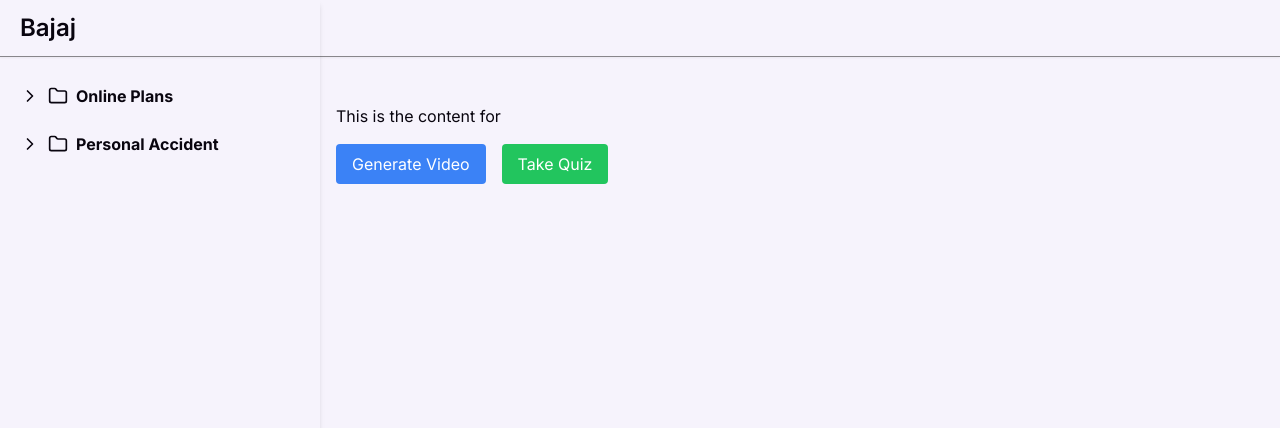
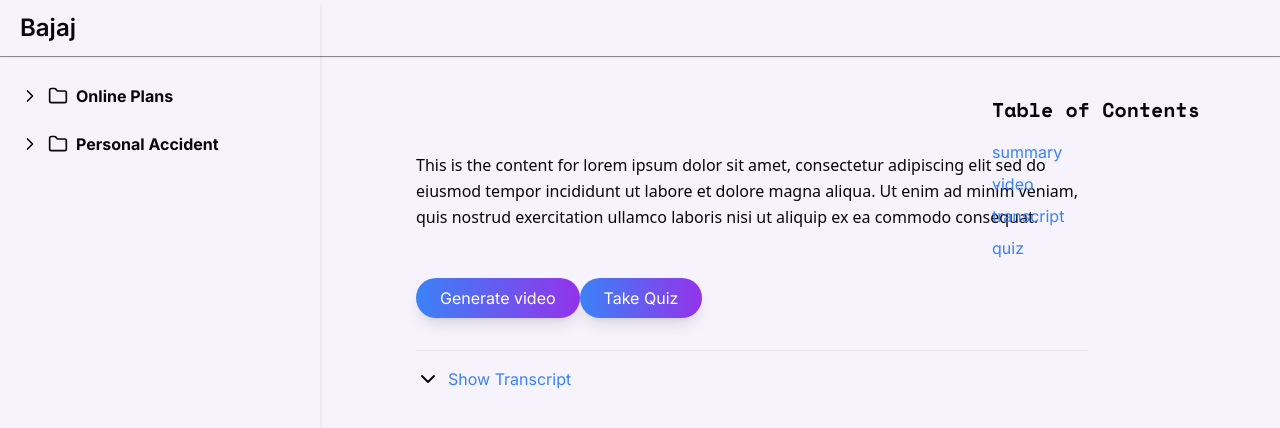
Before and after one commit to MihirRajeshPanchal/Bajaj-FinServ-HackRX-5.0, a Next.js app in the folder frontend/: page /home in a window 1280 px wide. Shown: the top 428 px of the page. Built offline with nearby package versions, Linux system fonts and the light colour scheme.

Commit message:
transcipt and toc

```diff
--- /dev/null
+++ b/frontend/app/home/[...slug]/_components/tableOfContents.tsx
@@ -0,0 +1,36 @@
+"use client";
+
+import React from "react";
+import { Space_Mono } from 'next/font/google';
+import { cn } from '@/lib/utils';
+
+type TableOfContentsProps = {
+  content: string;
+};
+
+const font = Space_Mono({
+  subsets: ["latin"],
+  weight: ["400", "700"],
+});
+
+const TableOfContents: React.FC<TableOfContentsProps> = ({ content }) => {
+  // This is a simple implementation. Adjust it as per your content structure.
+  const toc = ["summary", "video", "transcript", "quiz"];
+
+  return (
+    <div className="w-64 fixed top-24 right-8 rounded-lg">
+      <h2 className={cn("text-xl font-bold mb-4", font.className)}>Table of Contents</h2>
+      <ul className="space-y-2">
+        {toc.map((item, index) => (
+          <li key={index}>
+            <a href={`#${item.toLowerCase().replace(/\s+/g, '-')}`} className="text-blue-500 hover:text-blue-700">
+              {item}
+            </a>
+          </li>
+        ))}
+      </ul>
+    </div>
+  );
+};
+
+export default TableOfContents;
--- /dev/null
+++ b/frontend/app/home/[...slug]/_components/transcriptSection.tsx
@@ -0,0 +1,40 @@
+"use client";
+
+import React from "react";
+import { ChevronDown, ChevronUp, Copy } from "lucide-react";
+
+type TranscriptSectionProps = {
+  transcript?: string;
+};
+
+const TranscriptSection: React.FC<TranscriptSectionProps> = ({ transcript }) => {
+  const [isExpanded, setIsExpanded] = React.useState(false);
+
+  if (!transcript) return null;
+
+  return (
+    <div className="mt-8 border-t pt-4">
+      <button
+        onClick={() => setIsExpanded(!isExpanded)}
+        className="flex items-center text-blue-500 hover:text-blue-700"
+      >
+        {isExpanded ? <ChevronUp className="mr-2" /> : <ChevronDown className="mr-2" />}
+        {isExpanded ? "Hide Transcript" : "Show Transcript"}
+      </button>
+      {isExpanded && (
+        <div className="mt-4 bg-gray-100 p-4 rounded-lg relative">
+          <p>{transcript}</p>
+          <button
+            onClick={() => navigator.clipboard.writeText(transcript)}
+            className="absolute top-2 right-2 text-gray-500 hover:text-gray-700"
+            title="Copy transcript"
+          >
+            <Copy size={16} />
+          </button>
+        </div>
+      )}
+    </div>
+  );
+};
+
+export default TranscriptSection;
--- a/frontend/app/home/[...slug]/page.tsx
+++ b/frontend/app/home/[...slug]/page.tsx
@@ -1,21 +1,29 @@
-import { notFound } from 'next/navigation';
-import React from 'react';
-
+import { Space_Mono } from "next/font/google";
+import { notFound } from "next/navigation";
+import React from "react";
+import { cn } from "@/lib/utils";
+import TranscriptSection from "./_components/transcriptSection";
+import TableOfContents from "./_components/tableOfContents";
 type PageData = {
   title: string;
   content: string;
   videoUrl?: string;
+  transcript?: string;
 };
+
+const font = Space_Mono({
+  subsets: ["latin"],
+  weight: ["400", "700"],
+});
 
 async function getPageData(slug: string[]): Promise<PageData> {
   const filePath = slug.join('/');
-  // Replace this with your actual API call
   console.log('Fetching data for:', filePath);
-  // Simulated API response
   return {
     title: slug[slug.length - 1],
-    content: `This is the content for ${filePath}`,
+    content: `This is the content for ${filePath} lorem ipsum dolor sit amet, consectetur adipiscing elit sed do eiusmod tempor incididunt ut labore et dolore magna aliqua. Ut enim ad minim veniam, quis nostrud exercitation ullamco laboris nisi ut aliquip ex ea commodo consequat.`,
     videoUrl: undefined,
+    transcript: "This is a sample transcript for the video. Lorem ipsum dolor sit amet, consectetur adipiscing elit sed do eiusmod tempor incididunt ut labore et dolore magna aliqua. Ut enim ad minim veniam, quis nostrud exercitation ullamco laboris nisi ut aliquip ex ea commodo consequat.",
   };
 }
 
@@ -26,19 +34,30 @@
     notFound();
   }
 
+  const context = params.slug.slice(0, -1).join(" / ");
+
   return (
-    <div className="pt-14">
-      <div className="container mx-auto px-4 py-8">
-        <h1 className="text-3xl font-bold mb-4">{pageData.title}</h1>
-        <p className="mb-4">{pageData.content}</p>
-        {pageData.videoUrl ? (
-          <div className="aspect-video mb-4">
-            <iframe src={pageData.videoUrl} className="w-full h-full" allowFullScreen />
+    <div className=" pt-24 pl-24 pr-48 relative">
+      <div className="container mx-auto py-8">
+        <p className={cn("text-sm text-gray-500 mb-2", font.className)}>{context}</p>
+        <h1 className={cn("text-4xl font-bold mb-6", font.className)}>{pageData.title}</h1>
+        <div className="flex gap-8">
+          <div className="flex-grow">
+            <p className="mb-8 leading-relaxed font-sans">{pageData.content}</p>
+            <div className="space-y-4">
+              {pageData.videoUrl ? (
+                <div className="aspect-video mb-4">
+                  <iframe src={pageData.videoUrl} className="w-full h-full" allowFullScreen />
+                </div>
+              ) : (
+                <button className="bg-gradient-to-r from-blue-500 to-purple-600 text-white px-6 py-2 rounded-full hover:from-blue-600 hover:to-purple-700 transition duration-300 shadow-lg">Generate video</button>
+              )}
+              <button className="bg-gradient-to-r from-blue-500 to-purple-600 text-white px-6 py-2 rounded-full hover:from-blue-600 hover:to-purple-700 transition duration-300 shadow-lg">Take Quiz</button>
+            </div>
+            <TranscriptSection transcript={pageData.transcript} />
           </div>
-        ) : (
-          <button className="bg-blue-500 text-white px-4 py-2 rounded">Generate Video</button>
-        )}
-        <button className="bg-green-500 text-white px-4 py-2 rounded ml-4">Take Quiz</button>
+          <TableOfContents content={pageData.content} />
+        </div>
       </div>
     </div>
   );
```
